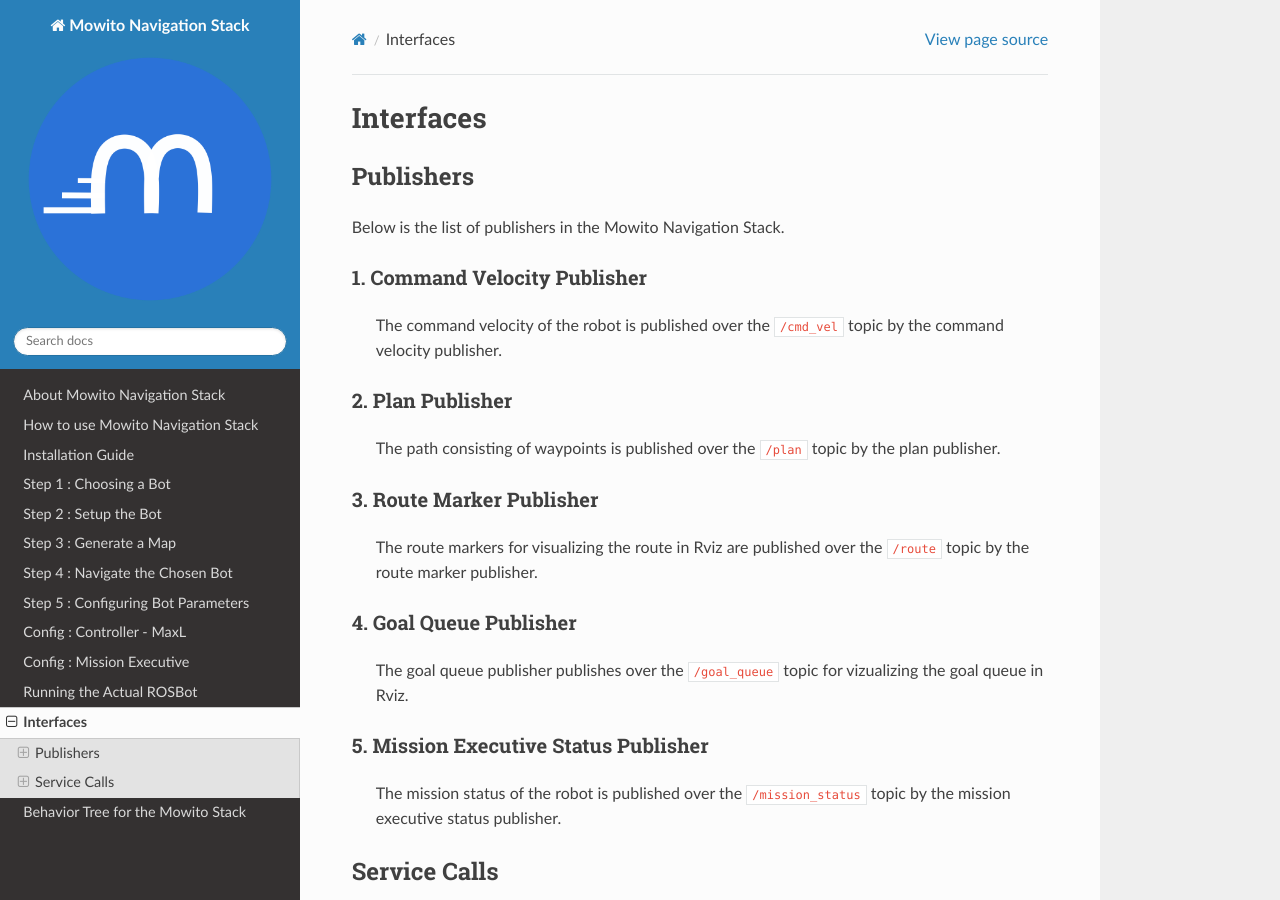
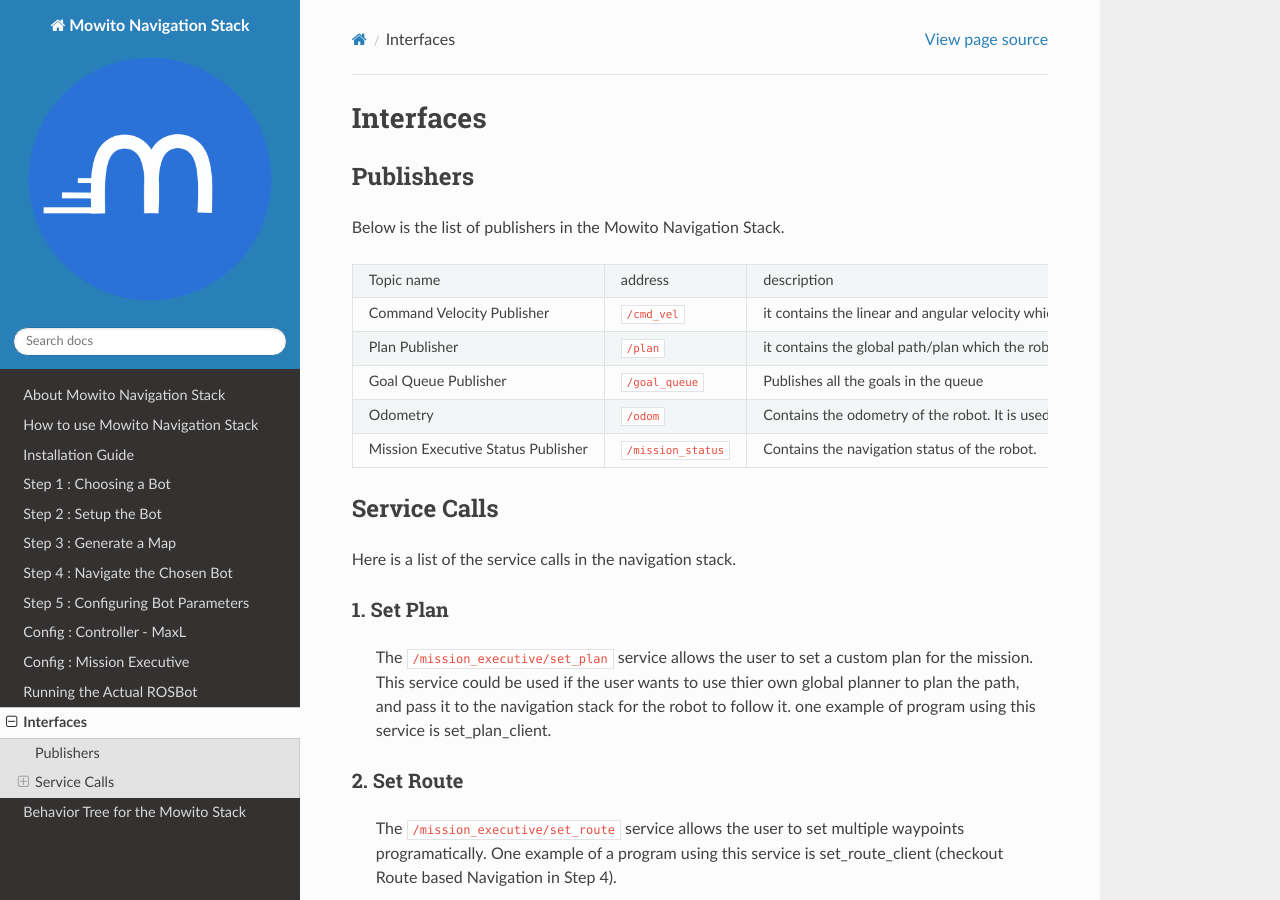
Before and after one commit to mowito/mowito_amd64, a Sphinx documentation site: the page built from docs/source/interfaces.rst, in a window 1280 px wide and 900 px high. Built offline with Sphinx 7.4.7 and the Read the Docs theme 2.0.0, drawn with Linux system fonts in a browser that asks for light colours.

Commit message:
update the interfaces

```diff
--- a/docs/source/interfaces.rst
+++ b/docs/source/interfaces.rst
@@ -5,32 +5,19 @@
 ^^^^^^^^^^^^^^
 Below is the list of publishers in the Mowito Navigation Stack.
 
-
-**1. Command Velocity Publisher**
-~~~~~~~~~~~~~~~~~~~~~~~~~~~~~~~~~~~~
-
-      The command velocity of the robot is published over the ``/cmd_vel`` topic by the command velocity publisher.
-
-**2. Plan Publisher**
-~~~~~~~~~~~~~~~~~~~~~~~~~~~~~~~~~~~~
-
-     The path consisting of waypoints is published over the ``/plan`` topic by the plan publisher.
-
-
-**3. Route Marker Publisher**
-~~~~~~~~~~~~~~~~~~~~~~~~~~~~~~~~~~~~
-
-     The route markers for visualizing the route in Rviz are published over the ``/route`` topic by the route marker publisher.
-
-**4. Goal Queue Publisher**
-~~~~~~~~~~~~~~~~~~~~~~~~~~~~~~~~~~~~
-
-      The goal queue publisher publishes over the ``/goal_queue`` topic for vizualizing the goal queue in Rviz.
-
-**5. Mission Executive Status Publisher**
-~~~~~~~~~~~~~~~~~~~~~~~~~~~~~~~~~~~~~~~~~~~~~~~~~~~~~~~~~~~~~~~~~~~~~~~~
-
-     The mission status of the robot  is published over the ``/mission_status`` topic by the mission executive status publisher.
++------------------------------------+---------------------+-------------------------------------------------------------------------------------+
+| Topic name                         | address             | description                                                                         |
++------------------------------------+---------------------+-------------------------------------------------------------------------------------+
+| Command Velocity Publisher         | ``/cmd_vel``        | it contains the linear and angular velocity which the robot should follow.          |
++------------------------------------+---------------------+-------------------------------------------------------------------------------------+
+| Plan Publisher                     | ``/plan``           | it contains the global path/plan which the robot will follow                        |
++------------------------------------+---------------------+-------------------------------------------------------------------------------------+
+| Goal Queue Publisher               | ``/goal_queue``     | Publishes all the goals in the queue                                                |
++------------------------------------+---------------------+-------------------------------------------------------------------------------------+
+| Odometry                           | ``/odom``           | Contains the odometry of the robot. It is used as **input** by the Navigation Stack |
++------------------------------------+---------------------+-------------------------------------------------------------------------------------+
+| Mission Executive Status Publisher | ``/mission_status`` | Contains the navigation status of the robot.                                        |
++------------------------------------+---------------------+-------------------------------------------------------------------------------------+
 
 Service Calls
 ^^^^^^^^^^^^^^^
```
